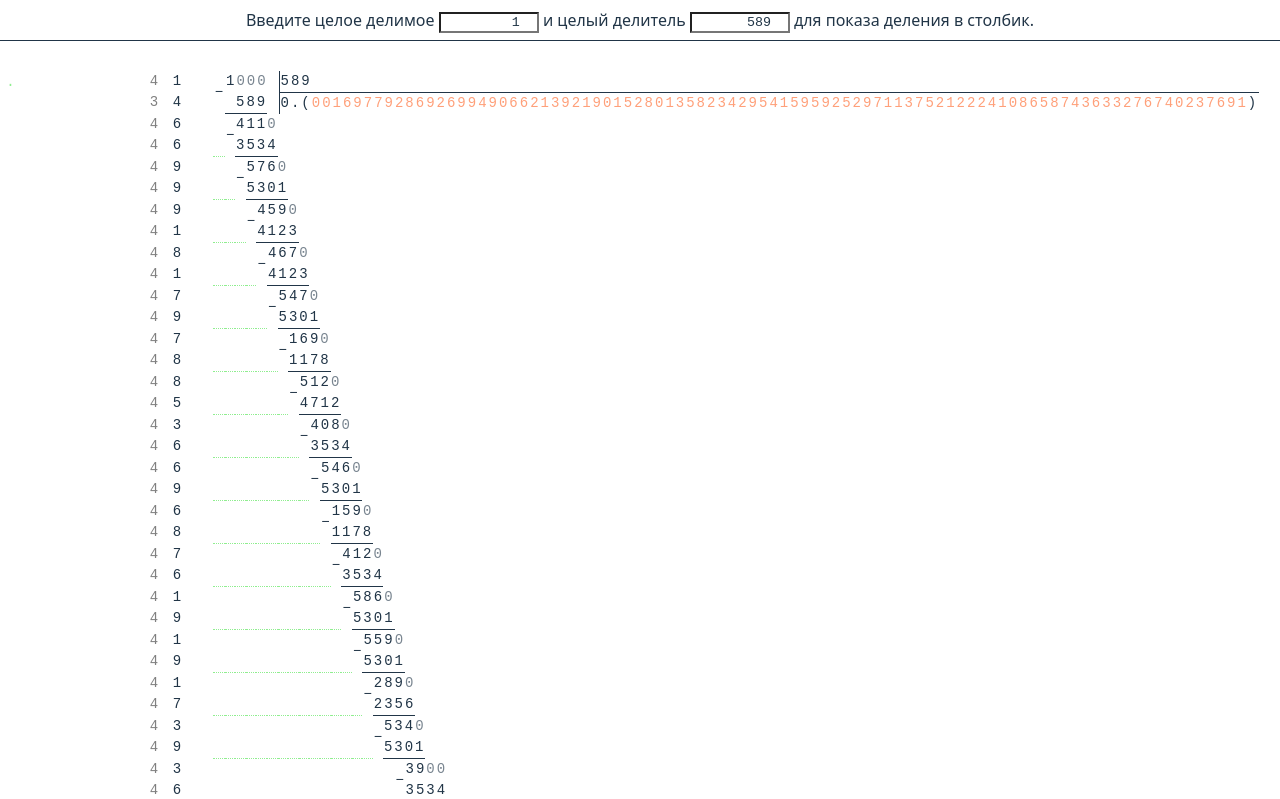
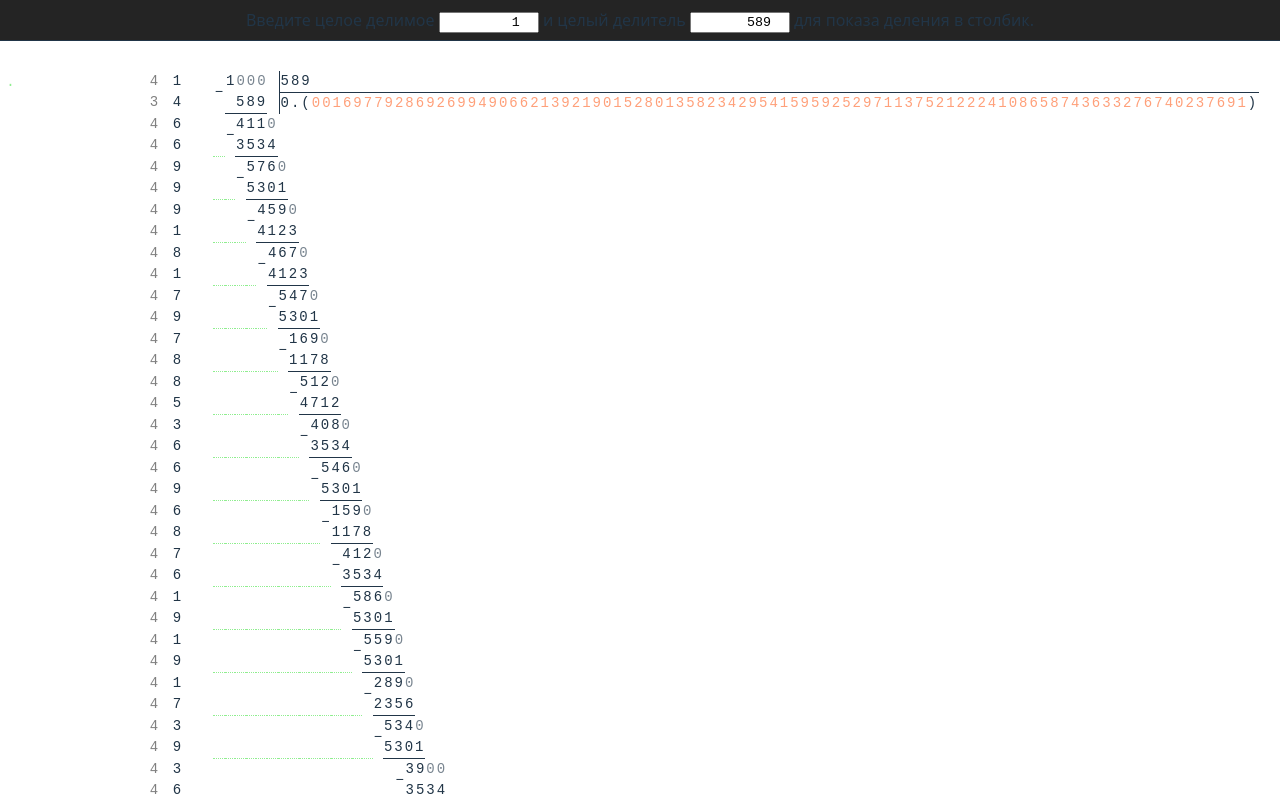
Before and after one commit to august-ra/long-division-react, a React (Vite) app: page / in a window 1280 px wide. Shown: the top 799 px of the page. Built offline with nearby package versions, Linux system fonts and the light colour scheme.

Commit message:
Added scrollbar to header

```diff
--- a/src/App.css
+++ b/src/App.css
@@ -18,11 +18,13 @@
   position: relative;
 }
 
-.start {
+.header {
   width: 100%;
   height: 41px;
   padding: 8px;
   text-align: center;
+  text-wrap: nowrap;
+  overflow: scroll hidden;
 
   position: fixed;
   left: 0;
@@ -35,6 +37,14 @@
     width: 100px;
     font-family: Cascadia Mono, monospace;
     text-align: right;
+  }
+
+  &::-webkit-scrollbar {
+    height: 5px;
+  }
+
+  &::-webkit-scrollbar-thumb {
+    background: green;
   }
 }
 
--- a/src/App.tsx
+++ b/src/App.tsx
@@ -19,7 +19,7 @@ export default function App() {
 
   return (
     <>
-      <div className="start">
+      <div className="header">
         Введите целое делимое <input type="number" name="dividend" value={dividend} onInput={changeNumber} /> и целый делитель <input type="number" name="divisor" value={divisor} onInput={changeNumber} /> для показа деления в столбик.
       </div>
 
--- a/src/components/TblRoots.tsx
+++ b/src/components/TblRoots.tsx
@@ -9,7 +9,7 @@ interface Props {
 
 export default function TblRoots({ pairs }: Props) {
   const theme = useMemo<ColorSettings>(() => {
-    const element: HTMLElement = document.querySelector(".start")!
+    const element: HTMLElement = document.querySelector(".header")!
     const text = getComputedStyle(element).backgroundColor.toLowerCase()
 
     if (text === "rgb(255, 255, 255)" || text === "#ffffff") // light
```
